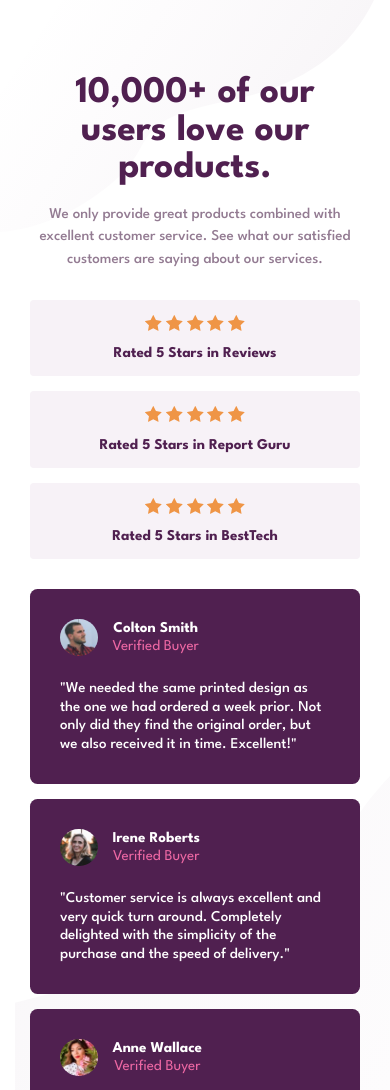
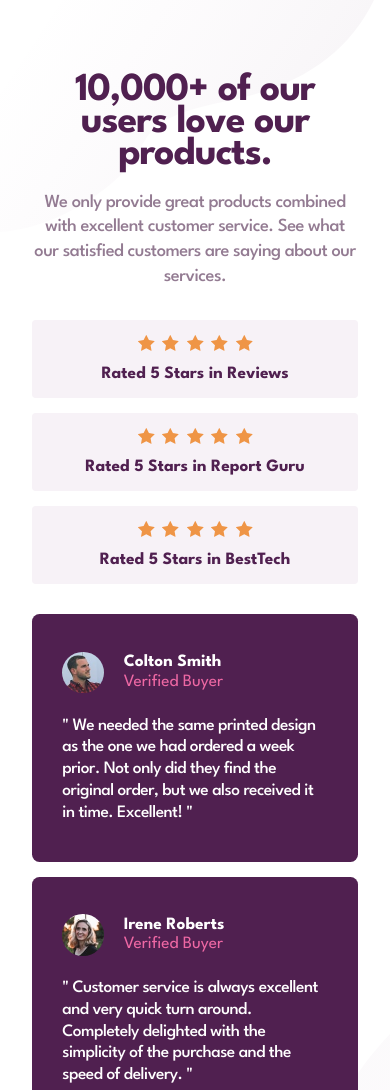
Before and after one commit to bkpecho/social-proof-section, a plain HTML site: page index.html in a window 390 px wide. Shown: the top 1090 px of the page. Drawn offline with Linux system fonts and the light colour scheme.

Commit message:
Improved Mobile View

```diff
--- a/css/style.scss
+++ b/css/style.scss
@@ -51,6 +51,9 @@ html {
 }
 
 body {
+  @include flex(row, 0);
+  justify-content: center;
+  align-items: center;
   background-image: url(/images/bg-pattern-top-mobile.svg),
     url(/images/bg-pattern-bottom-mobile.svg);
   background-position: top left, bottom right;
@@ -61,23 +64,30 @@ body {
 
 .card {
   @include flex(column, 2rem);
-  padding: 5rem 2rem;
+  padding: 5rem 1.65rem 10rem 1.65rem;
   text-align: center;
 
+  max-width: 375px;
+
   &__top-left {
-    @include flex(column, 1rem);
+    @include flex(column, 1.35rem);
   }
 
   &__title {
-    font-size: 2.5rem;
+    font-size: 2.65rem;
     color: $clr-primary-magenta;
     font-weight: $fw-bold;
+
+    line-height: 80%;
+    letter-spacing: -1px;
   }
 
   &__paragraph {
     color: $clr-neutral-gray;
     font-weight: $fw-medium;
-    line-height: 1.5rem;
+    font-size: 1.23rem;
+    line-height: 1.65rem;
+    letter-spacing: -0.5px;
   }
 
   &__top-right {
@@ -87,52 +97,64 @@ body {
       padding: 1rem;
       border-radius: 0.25rem;
       background-color: $clr-neutral-light-gray;
+
+      & .card__stars {
+        @include flex(row, 0.5rem);
+        justify-content: center;
+      }
     }
   }
 
   &__rate {
-    margin-top: 0.75rem;
+    margin-top: 1rem;
     color: $clr-primary-magenta;
+    font-size: 1.15rem;
     font-weight: $fw-bold;
   }
 
   &__bottom {
     @include flex(column, 1rem);
+
     & .card__container {
       @include flex(column, 1.5rem);
       color: $clr-neutral-light;
       background-color: $clr-primary-magenta;
 
       border-radius: 0.5rem;
-      padding: 2rem;
+      padding: 2.5rem 2rem;
     }
   }
 
   &__buyer {
-    @include flex(row, 1rem);
+    @include flex(row, 1.35rem);
     align-items: center;
 
     &-avatar {
-      height: 2.5rem;
+      height: 2.75rem;
       border-radius: 50%;
     }
 
     &-details {
-      @include flex(column, 0.25rem);
+      @include flex(column, 0.15rem);
+      align-items: flex-start;
     }
   }
 
   &__name {
+    font-size: 1.15rem;
     font-weight: $fw-bold;
   }
 
   &__verified {
+    font-size: 1.15rem;
     color: $clr-primary-pink;
   }
 
   &__review {
     text-align: left;
-    line-height: 1.25rem;
+    font-size: 1.16rem;
+    line-height: 1.45rem;
+    letter-spacing: -0.5px;
     font-weight: $fw-medium;
   }
 }
```
Also changed, not shown: index.html (+6 -6 lines), css/style.css, 1 other file.
